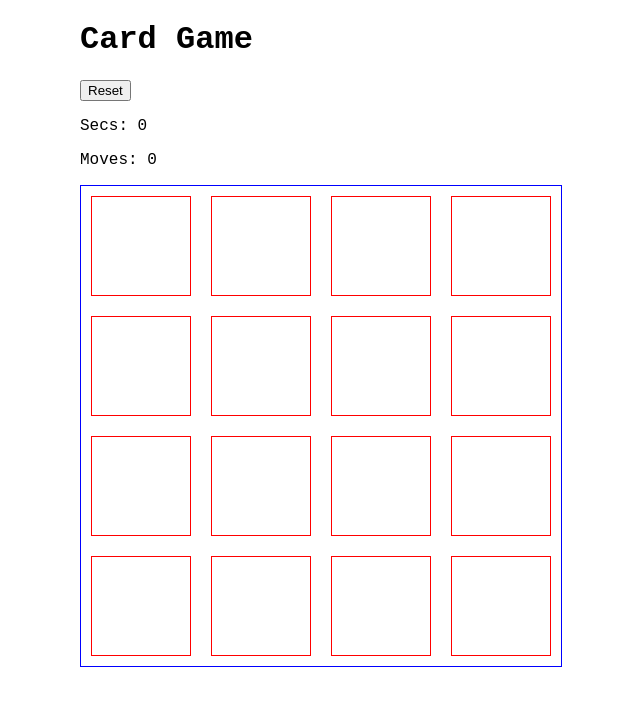
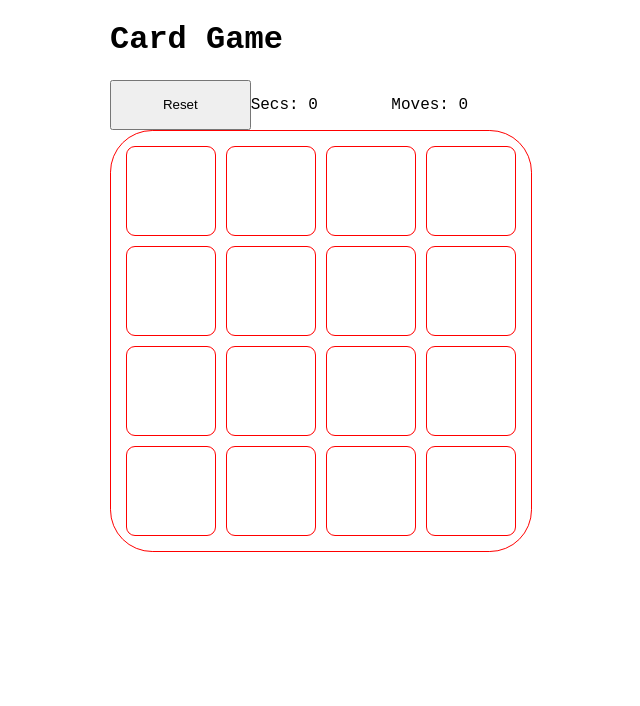
Before and after one commit to MagicMart/card-game-angular, an Angular app: page / in a window 1280 px wide. Shown: the top 706 px of the page, without its empty margins (319-959 px from the left). Built offline with nearby package versions, Linux system fonts and the light colour scheme.

Commit message:
update packages

```diff
--- a/src/app/card-container/card-container.component.css
+++ b/src/app/card-container/card-container.component.css
@@ -2,9 +2,26 @@
   display: grid;
   grid-template-columns: repeat(4, auto);
   width: fit-content;
+  padding: 10px;
   justify-content: center;
   align-items: center;
-  border: 1px solid blue;
+  border: 1px solid red;
+  border-radius: 10%;
+}
+
+.score-panel {
+  display: grid;
+  grid-template-columns: repeat(3, 1fr);
+  justify-content: space-around;
+  height: fit-content;
+}
+
+.score-panel p {
+  padding: 0;
+}
+
+.score-panel button {
+  padding: 0;
 }
 
 .done {
--- a/src/app/card-container/card-container.component.html
+++ b/src/app/card-container/card-container.component.html
@@ -1,6 +1,9 @@
-<button (click)="reset()">Reset</button>
-<p>Secs: {{ tick }}</p>
-<p>Moves: {{ moves }}</p>
+<div class="score-panel">
+  <button (click)="reset()">Reset</button>
+  <p>Secs: {{ tick }}</p>
+  <p>Moves: {{ moves }}</p>
+</div>
+
 <div class="card-container">
   <div *ngFor="let card of cards; let i = index">
     <app-card
--- a/src/app/card-container/card-container.component.ts
+++ b/src/app/card-container/card-container.component.ts
@@ -62,6 +62,7 @@ export class CardContainerComponent implements OnInit {
     if (this.cards[this.opened[0]] === this.cards[this.opened[1]]) {
       this.matched = [...this.matched, this.cards[this.opened[0]]];
       if (this.matched.length === 8) {
+        console.log("Matched length", this.matched.length)
         clearInterval(this.intervalID);
         this.done = true;
       }
--- a/src/app/card/card.component.css
+++ b/src/app/card/card.component.css
@@ -1,8 +1,9 @@
 .card {
-  width: 100px;
-  height: 100px;
-  margin: 10px;
+  width: 90px;
+  height: 90px;
+  margin: 5px;
   border: 1px solid red;
+  border-radius: 10%;
 }
 
 .opened {
```
Also changed, not shown: package.json (+19 -19 lines), 1 other file (tests, documents, lock files or other folders).
